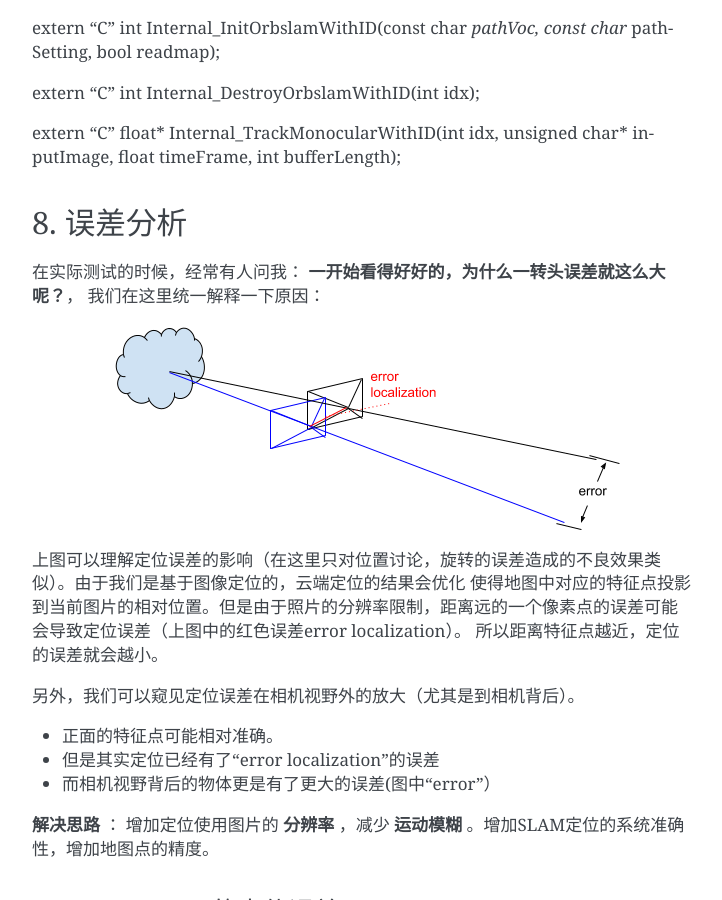
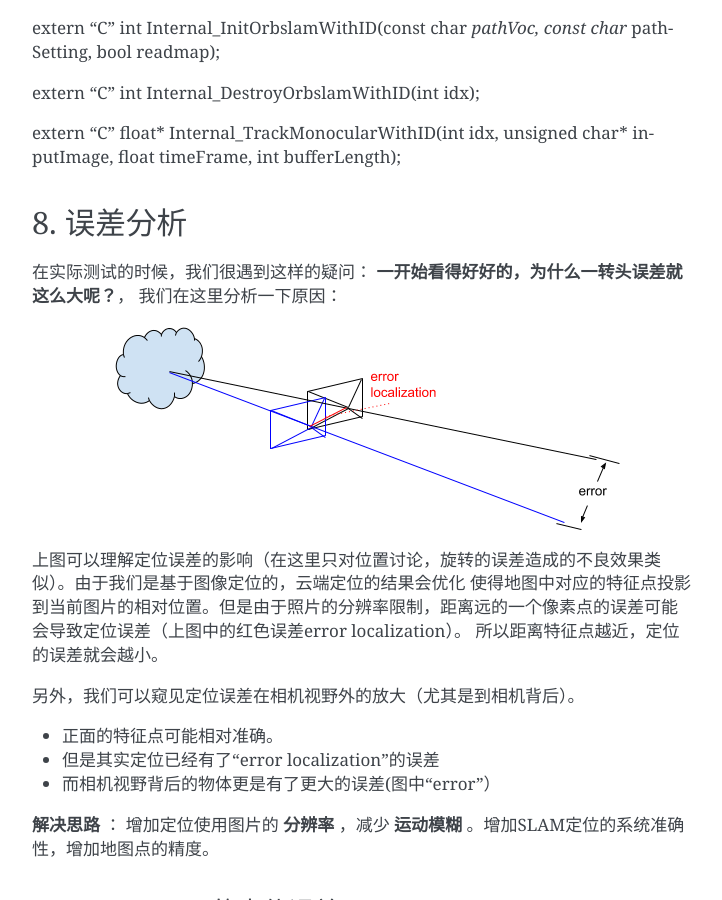
Before and after one commit to gggliuye/VIO, a Sphinx documentation site: the page built from docs/UnitySc/unityShadowCreator.rst, in a window 1280 px wide and 900 px high, scrolled down 7926 px. Shown: the whole window, without its empty margins (388-1110 px from the left). Built offline with Sphinx 7.4.7, drawn with Linux system fonts in a browser that asks for light colours.

Commit message:
Update unityShadowCreator.rst

```diff
--- a/docs/UnitySc/unityShadowCreator.rst
+++ b/docs/UnitySc/unityShadowCreator.rst
@@ -222,7 +222,7 @@ extern "C" float* Internal_TrackMonocularWithID(int idx, unsigned char* inputIma
 8. 误差分析
 ---------------------
 
-在实际测试的时候，经常有人问我： **一开始看得好好的，为什么一转头误差就这么大呢？**， 我们在这里统一解释一下原因：
+在实际测试的时候，我们很遇到这样的疑问： **一开始看得好好的，为什么一转头误差就这么大呢？**， 我们在这里分析一下原因：
 
 
 .. image:: error_localization.png
```
